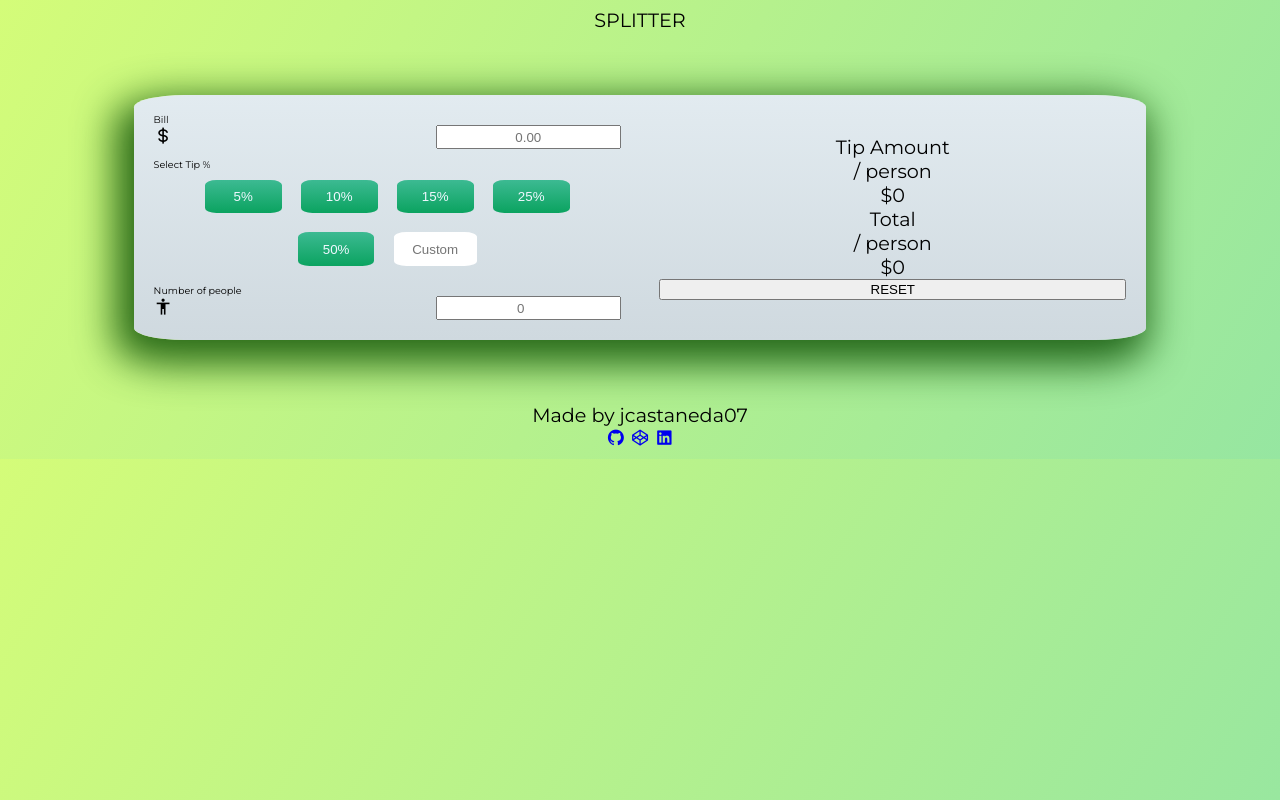
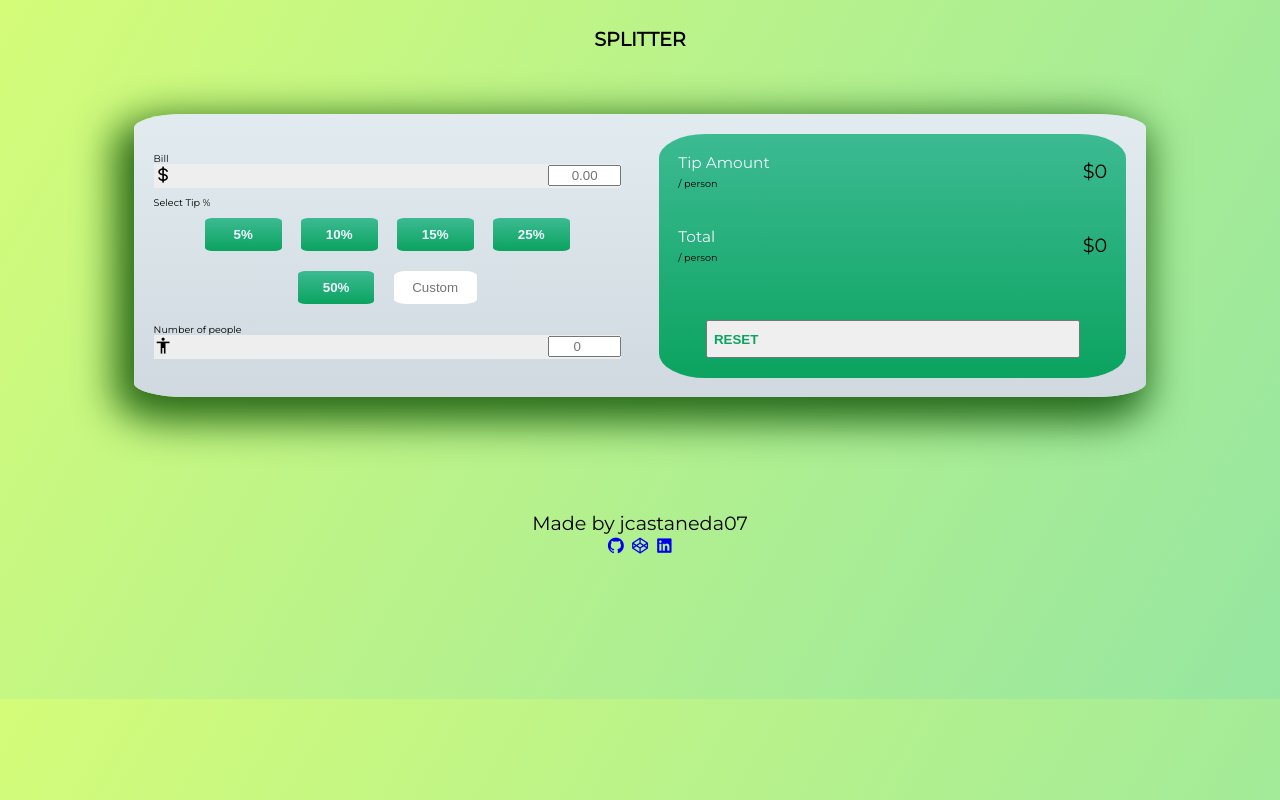
Before and after one commit to jcastaneda07/Calculator_JS, a plain HTML site: page index.html in a window 1280 px wide. Drawn offline with nearby package versions, Linux system fonts and the light colour scheme.

Commit message:
CSS al 100% listo pa empezar el JS

```diff
--- a/index.html
+++ b/index.html
@@ -18,7 +18,7 @@
                 <div class="body_left_grey_letter">Bill</div>
                 <div id="main_body_left_1st_ch">
                     <div><i class='bx bx-dollar'></i></div>
-                    <input type="text" placeholder="0.00">
+                    <input id="input_bill" type="text" placeholder="0.00">
                 </div>
 
             </div>
@@ -30,42 +30,42 @@
                     <button id="btn_green">15%</button>
                     <button id="btn_green">25%</button>
                     <button id="btn_green">50%</button>
-                    <input id="input_custom" type="text" placeholder="Custom">
+                    <input id="input_custom" type="text" placeholder="Custom" >
                 </div>
             </div>
             <div id="main_body_left_2st">
                 <div class="body_left_grey_letter">Number of people</div>
                 <div id="main_body_left_1st_ch">
                     <div><i class='bx bx-body'></i></div>
-                    <input type="number" placeholder="0"  min="0">
+                    <input id="input_bill" type="number" placeholder="0"  min="0" >
                 </div>
             </div>
         </div>
         <div id="main_body_rigth">
-            <div>
-                <div>
+            <div class="body_r_container">
+                <div class="body_r_container_1">
                     <div class="body_rigth_white_letter">Tip Amount</div>
                     <div class="body_rigth_green_grey_letter">/ person</div>
                 </div>
 
                 <div class="body_rigth_green_bri_number">$0</div>
             </div>
-            <div>
-                <div>
+            <div class="body_r_container">
+                <div class="body_r_container_1">
                     <div class="body_rigth_white_letter">Total</div>
                     <div class="body_rigth_green_grey_letter">/ person</div>
                 </div>
 
                 <div class="body_rigth_green_bri_number">$0</div>
             </div>
-            <button type="reset">RESET</button>
+            <button id="btn_reset" type="reset">RESET</button>
         </div>
     </main>
     <footer class="footer_design">
         <div>
             Made by jcastaneda07
         </div>
-        <div>
+        <div class="last_child">
             <a href="https://github.com/jcastaneda07"><i class='bx bxl-github'></i></a>
             <a href="https://codepen.io/jaco07"><i class='bx bxl-codepen'></i></a>
             <a href="https://www.linkedin.com/in/jonathan-andres-casta%C3%B1eda-olarte-88919522a/"><i class='bx bxl-linkedin-square'></i></a>
--- a/styles.css
+++ b/styles.css
@@ -5,12 +5,13 @@
   background-image: linear-gradient(120deg, rgb(212, 252, 121) 0%, rgb(150, 230, 161) 100%);
 
  display: inline-block;
-    margin: 0px auto;
+
     text-align: center
 }
 /* this code is for the pseudoelement ::placeholder */
 ::placeholder {
     text-align: center;
+
  }
 
 #main_body{
@@ -49,6 +50,8 @@
     display: flex;
     flex-direction: row;
     justify-content: space-between;
+    align-items: center;
+    background-color: rgb(238, 238, 238);
 }
 #main_body_left_2st{
     display: flex;
@@ -72,6 +75,16 @@
     border: 0;
     border-radius: 15% ;
     padding: 2%;
+    cursor: pointer;
+
+
+}
+#input_custom:hover, #btn_green:hover {
+    box-shadow: 0 12px 16px 0 rgba(0,0,0,0.24), 0 17px 50px 0 rgba(0,0,0,0.19);
+  }
+#input_bill{
+    width: 3.35rem;
+    text-align: center;
 }
 #btn_green {
     color: aliceblue;
@@ -81,12 +94,78 @@
     margin-top: 0.5rem;
     width: 4rem;
     border: 0;
-    border-radius: 15% ;
+    border-radius: 10% ;
     padding: 2%;
     background-image: linear-gradient(to top, rgb(11, 163, 96) 0%, rgb(60, 186, 146) 100%);
+    cursor: pointer;
+    font-weight: bold;
 }
 .body_left_grey_letter{
     font-size: 0.5rem;
     display: flex;
     align-self: flex-start;
 }
+
+#main_body_rigth{
+    display: flex;
+    align-self: center;
+   align-content: center;
+   justify-content: center;
+   border-radius: 10% ;
+    background-image: linear-gradient(to top, rgb(11, 163, 96) 0%, rgb(60, 186, 146) 100%);
+}
+
+#btn_reset {
+    margin: 0.5rem;
+    margin-bottom: 1rem;
+    margin-top: 2rem;
+    width: 80%;
+    display: flex;
+    flex-direction: column;
+    align-self: center;
+    padding-top: 0.5rem;
+    padding-bottom: 0.5rem;
+    color:rgb(11, 163, 96) ;
+    font-weight: bold;
+
+}
+
+.body_r_container{
+    display: flex;
+    flex-direction: row;
+    justify-content: space-between;
+    align-content: center;
+    align-items: center;
+    padding: 0.5rem;
+    margin: 0.5rem;
+}
+.body_rigth_white_letter{
+    color: aliceblue;
+    text-align: left;
+    font-size: 0.8rem;
+    padding-bottom: 0.3rem;
+}
+.body_rigth_green_grey_letter{
+
+    text-align: left;
+    font-size: 0.5rem;
+}
+
+.last_child {
+
+    margin-bottom: 10%;
+
+}
+.footer_design{
+    margin-top: 2rem;
+    display: flex;
+    flex-direction: column;
+    justify-content: space-evenly;
+    padding: 0.4rem;
+    padding-top: 4%;
+}
+
+#header_title{
+    font-weight: bold;
+    padding-top: 1rem;
+}
```
